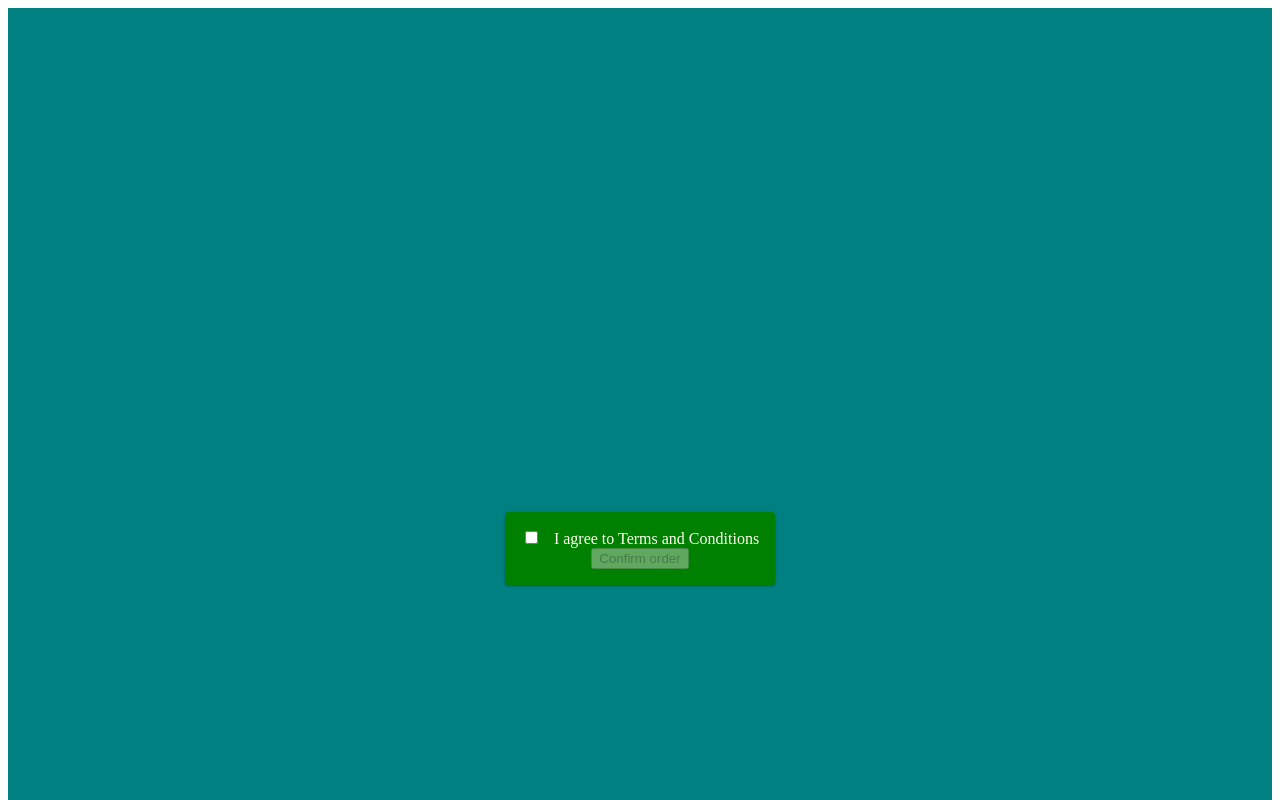
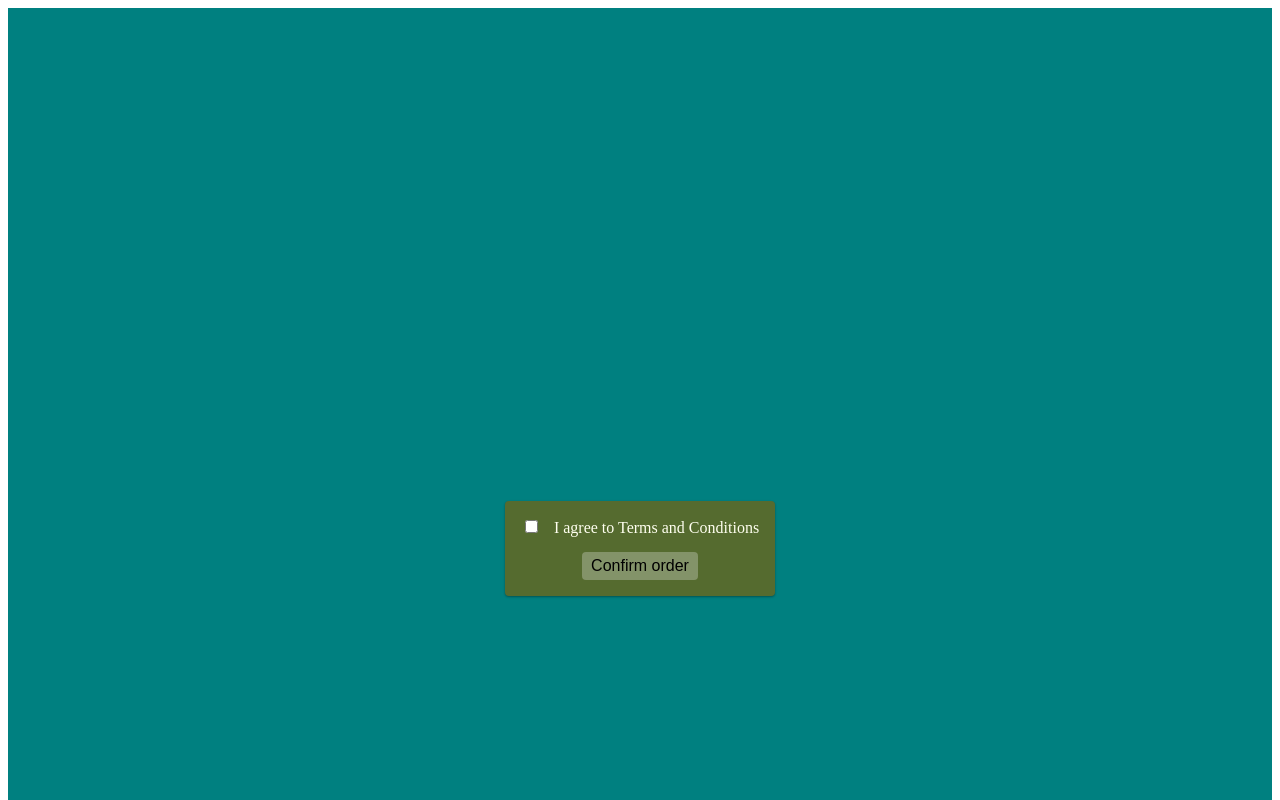
Before and after one commit to olcw78/color-button, a React (Create React App) app: page / in a window 1280 px wide. Shown: the top 800 px of the page. Built offline with nearby package versions, Linux system fonts and the light colour scheme.

Commit message:
tidy: style

```diff
--- a/src/feeature/sundaes-on-demand/page/SummaryForm.tsx
+++ b/src/feeature/sundaes-on-demand/page/SummaryForm.tsx
@@ -1,5 +1,4 @@
 import { useState } from "react";
-import { css } from "@emotion/react";
 import styled from "@emotion/styled";
 
 const SummaryForm = () => {
@@ -10,33 +9,15 @@ const SummaryForm = () => {
   ] = useState(false);
 
   return (
-    <form
-      name="summary-form"
-      css={css`
-        display: flex;
-        flex-direction: column;
-        justify-content: center;
-        align-items: center;
-        padding: 1rem;
-        background-color: green;
-        border-radius: 4px;
-        box-shadow: 0 1px 3px rgba(0, 0, 0, 0.12), 0 1px 2px rgba(0, 0, 0, 0.24);
-      `}
-    >
-      <div
-        css={css`
-          position: relative;
-        `}
-      >
-        <input
+    <Form name="summary-form">
+      <FormPosition>
+        <FormCheckbox
           type="checkbox"
           id="summary-form-checkbox"
           defaultChecked={isChecked}
           onChange={(e) => setIsChecked(e.target.checked)}
-          css={css`
-            margin-right: 16px;
-          `}
         />
+
         <label
           htmlFor="summary-form-checkbox"
           onMouseOver={() => setIsMouseHoverOnTermsAndConditions(true)}
@@ -45,24 +26,45 @@ const SummaryForm = () => {
           I agree to Terms and Conditions
         </label>
 
+        {/* Hover Box */}
         {isMouseHoverOnTermsAndConditionsLabel && (
           <HoverBox>
-            <HoverContent>
+            <span>
               no ice cream will <br />
               actually be delivered
-            </HoverContent>
+            </span>
           </HoverBox>
         )}
-      </div>
+      </FormPosition>
 
-      <button type="submit" disabled={!isChecked} name="summary-form">
-        Confirm order
-      </button>
-    </form>
+      <FormSubmitButton type="submit" disabled={!isChecked} name="summary-form">
+        <span>Confirm order</span>
+      </FormSubmitButton>
+    </Form>
   );
 };
 
 export default SummaryForm;
+
+const Form = styled.form`
+  display: flex;
+  flex-direction: column;
+  justify-content: center;
+  align-items: center;
+  padding: 1rem;
+  background-color: darkolivegreen;
+  border-radius: 4px;
+  box-shadow: 0 1px 3px rgba(0, 0, 0, 0.12), 0 1px 2px rgba(0, 0, 0, 0.24);
+`;
+
+const FormPosition = styled.div`
+  position: relative;
+  margin-bottom: 15px;
+`;
+
+const FormCheckbox = styled.input`
+  margin-right: 16px;
+`;
 
 const HoverBox = styled.div`
   position: absolute;
@@ -74,10 +76,21 @@ const HoverBox = styled.div`
   height: 60px;
   display: flex;
   align-items: center;
+
+  span {
+    color: black;
+    font-size: 16px;
+    font-weight: 600;
+  }
 `;
 
-const HoverContent = styled.span`
-  color: black;
-  font-size: 16px;
-  font-weight: 600;
+const FormSubmitButton = styled.button`
+  padding: 5px 9px;
+  border-radius: 4px;
+  border: none;
+
+  span {
+    color: black;
+    font-size: 16px;
+  }
 `;
```
